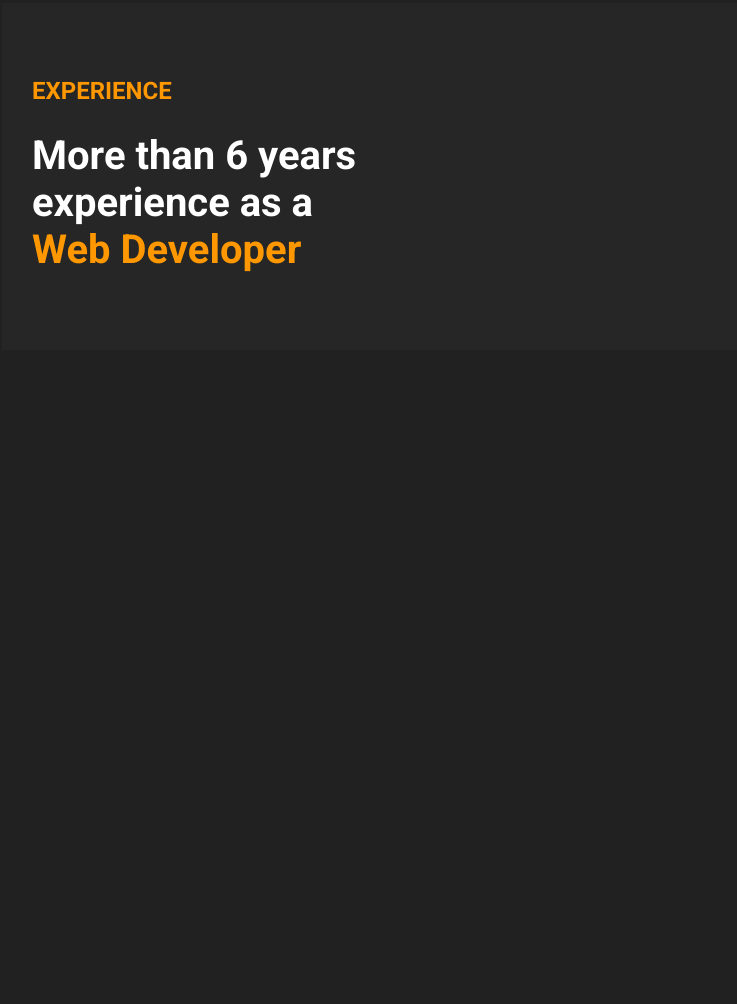
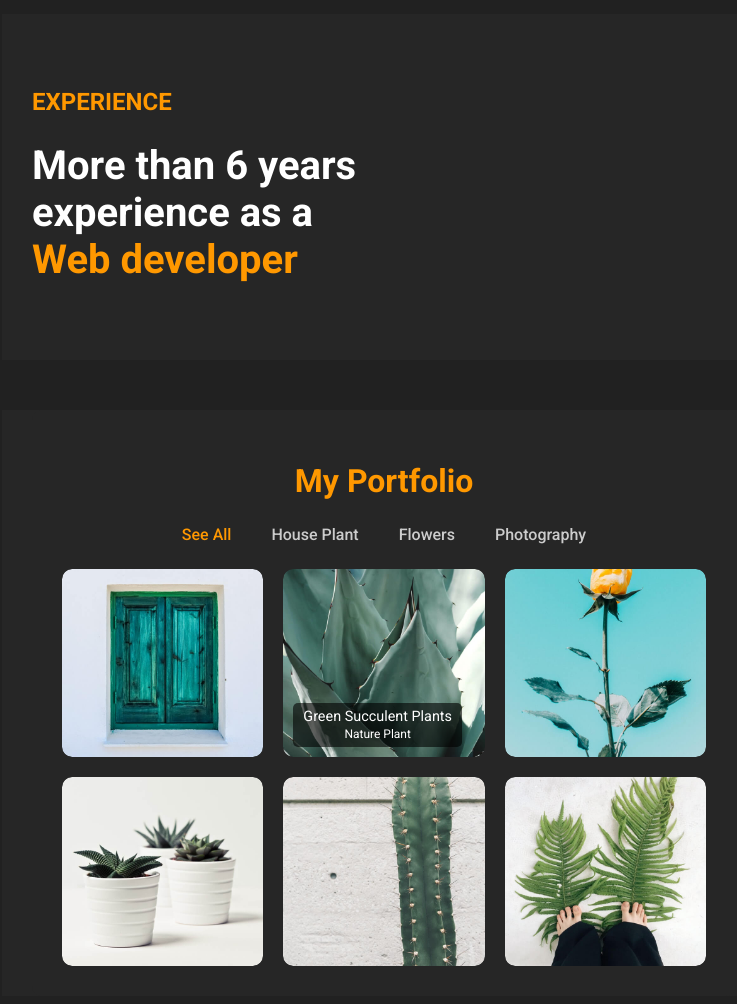
Before and after one commit to bilalaijaz/porfolio-site, a plain HTML site: page index.html in a window 1280 px wide. Shown: the part 1012-2016 px from the top of the page, without its empty margins (256-993 px from the left). Before the commit the page ends 1370 px from the top, so only its background shows below. Drawn offline with Linux system fonts and the light colour scheme.

Commit message:
Some Changes

```diff
--- a/css/style.css
+++ b/css/style.css
@@ -87,9 +87,9 @@ html{
 }
 
 .about h3{
-    color: #ff9800;
-    font-size: 24px;
-    font-weight: bold;
+    background-image: linear-gradient(to right, red , rgb(197, 152, 27));
+    color: transparent;
+    background-clip: text;
 }
 
 .about h1{
@@ -153,6 +153,7 @@ html{
     justify-content: space-between;
     font-size: 1.5rem;
     font-weight: 300;
+    margin-bottom: 50px
 }
 
 /* Left Side Content */
@@ -174,3 +175,75 @@ html{
 .content h1 span {
     color: #ff9800;
 }
+
+
+.portfolio-section {
+    text-align: center;
+    margin-top: 50px;
+    padding: 30px;
+    background-color: #262626;
+    border-radius: 10px;
+}
+
+.portfolio-title {
+    font-size: 2rem;
+    font-weight: bold;
+    color: #ff9800;
+    margin-bottom: 20px;
+}
+
+.portfolio-filters {
+    display: flex;
+    justify-content: center;
+    gap: 20px;
+    margin-bottom: 20px;
+}
+
+.filter {
+    font-size: 1rem;
+    font-weight: 500;
+    color: #ccc;
+    cursor: pointer;
+    padding: 5px 10px;
+    border-radius: 5px;
+    transition: color 0.3s ease-in-out;
+}
+
+.filter.active, .filter:hover {
+    color: #ff9800;
+}
+
+.portfolio-grid {
+    display: grid;
+    grid-template-columns: repeat(3, 1fr);
+    gap: 20px;
+}
+
+.portfolio-item {
+    position: relative;
+    border-radius: 10px;
+    overflow: hidden;
+}
+
+.portfolio-item img {
+    width: 100%;
+    height: auto;
+    display: block;
+    border-radius: 10px;
+    transition: transform 0.3s ease-in-out;
+}
+
+.portfolio-item:hover img {
+    transform: scale(1.05);
+}
+
+.portfolio-text {
+    position: absolute;
+    bottom: 10px;
+    left: 10px;
+    background: rgba(0, 0, 0, 0.6);
+    color: white;
+    padding: 5px 10px;
+    border-radius: 5px;
+    font-size: 0.9rem;
+}
--- a/index.html
+++ b/index.html
@@ -53,8 +53,41 @@
         <div class="resume-section">
             <div class="content">
                 <h3>EXPERIENCE</h3>
-                <h1>More than 6 years experience as a <span>Web Developer</span></h1>
+                <h1>More than 6 years experience as a <span>Web developer</span></h1>
             </div>
+            </div>
+    </div>
+    <div class="container">
+        <div class="portfolio-section">
+            <h1 class="portfolio-title">My Portfolio</h1>
+            <div class="portfolio-filters">
+                <span class="filter active">See All</span>
+                <span class="filter">House Plant</span>
+                <span class="filter">Flowers</span>
+                <span class="filter">Photography</span>
+            </div>
+            <div class="portfolio-grid">
+                <div class="portfolio-item">
+                    <img src="public/portfolio1.jpg" alt="Green Door">
+                </div>
+                <div class="portfolio-item">
+                    <img src="public/portfolio2.jpg" alt="Green Succulent Plants">
+                    <div class="portfolio-text">Green Succulent Plants<br><small>Nature Plant</small></div>
+                </div>
+                <div class="portfolio-item">
+                    <img src="public/portfolio3.jpg" alt="Yellow Rose">
+                </div>
+                <div class="portfolio-item">
+                    <img src="public/portfolio4.jpg" alt="Succulent in White Pots">
+                </div>
+                <div class="portfolio-item">
+                    <img src="public/portfolio5.jpg" alt="Cactus Plant">
+                </div>
+                <div class="portfolio-item">
+                    <img src="public/portfolio6.jpg" alt="Green Fern Leaves">
+                </div>
+            </div>
+        </div>
     </div>
 </body>
 </html>
```
Also changed, not shown: public/portfolio1.jpg (added), public/portfolio2.jpg (added), public/portfolio3.jpg (added), public/portfolio4.jpg (added), public/portfolio5.jpg (added), public/portfolio6.jpg (added).
